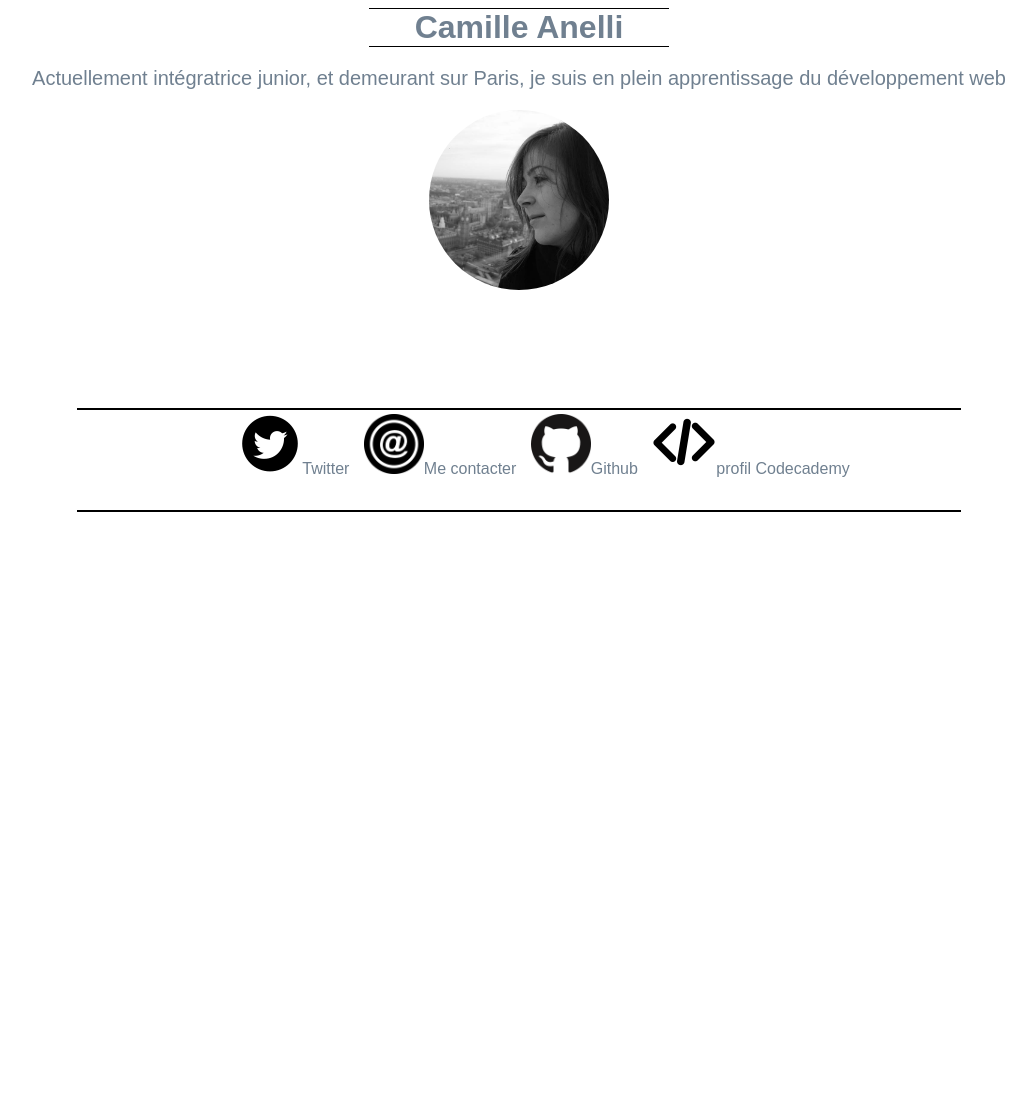
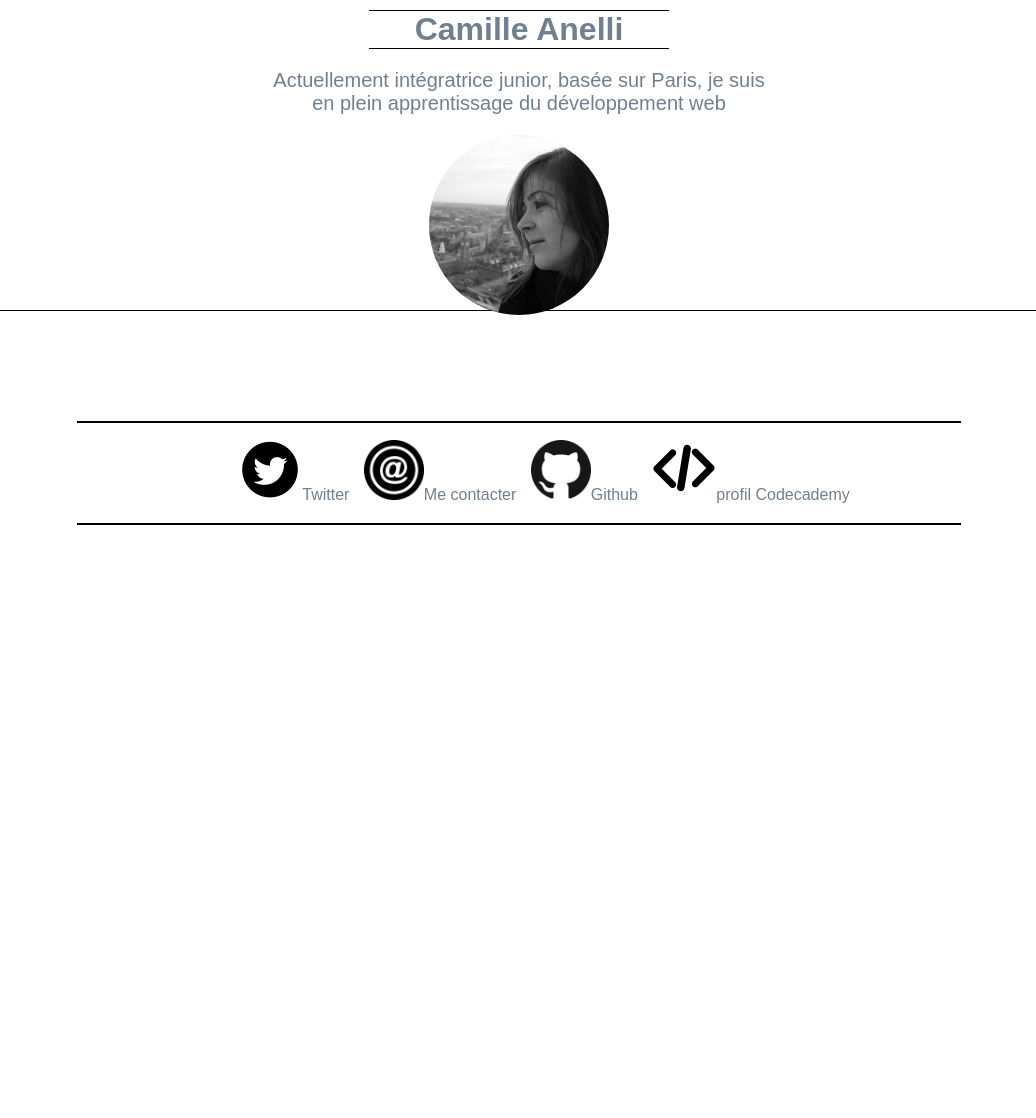
Before and after one commit to camilleanelli/camilleanelli.github.io, a Jekyll site: the page index.html, which Jekyll copies as it is, in a window 1280 px wide. Shown: the whole page, without its empty margins (121-1157 px from the left). Built offline with Jekyll 4.4.1, drawn with Linux system fonts in a browser that asks for light colours; after the commit the page ends 978 px from its top, so only the background shows below that.

Commit message:
modif homepage

```diff
--- a/blog.css
+++ b/blog.css
@@ -1,5 +1,6 @@
 body {
     font-family: sans-serif;
+    height: 100%;
 }
 
 .homepage {
@@ -11,27 +12,39 @@ body {
 header {
     height: 300px;
     width: auto;
-    background-color: white;
+    border-bottom: 1px solid black;
 
 }
 
 h1 {
-    margin: auto;
+    margin: 10px auto;
     text-align: center;
+    height: 4Opx;
     width: 300px;
     color: SlateGray;
     border-bottom: 1px solid black;
     border-top: 1px solid black;
 
 }
+
 .intro {
-    text-align: center;
-    color: SlateGray;
-    font-size: 20px;
+
+width: 500px;
+margin:20px auto;
+text-align: center;
+color: SlateGray;
+font-size: 20px;
 }
+
+.moi {
+    margin-bottom: 20px;
+    display: block;
+    margin: auto;
+    width: 180px;
+
+}
+
 .photo {
-    display: block;
-    margin: 0 auto;
     height: 180px;
     width: 180px;
     border-radius: 100px;
@@ -39,7 +52,7 @@ h1 {
 }
 
 .content {
-    height: 710px;
+    padding-top: 10px;
     width: auto;
 }
 
@@ -76,8 +89,8 @@ a {
 }
 
 ul {
-
-    margin-top: 10px;
+    padding-top: 13px;
+    margin-top: 20px;
     text-align: center;
     margin:auto;
 }
@@ -91,3 +104,7 @@ li {
     margin-left: 10px;
 
 }
+
+footer {
+    height: 100px;
+}
--- a/index.html
+++ b/index.html
@@ -13,8 +13,8 @@
 
     <header>
       <h1>Camille Anelli</h1>
-      <p class="intro">Actuellement intégratrice junior, et demeurant sur Paris, je suis en plein apprentissage du développement web</p>
-     <img src="images/camilleee.jpg" class="photo" alt="photo"/>
+      <p class="intro">Actuellement intégratrice junior, basée  sur Paris, je suis en plein apprentissage du développement web</p>
+    <p class="moi"><img src="images/camilleee.jpg" class="photo" alt="photo"/></p>
 </header>
 
   <div class="content">
@@ -30,6 +30,8 @@
     </ul>
       </nav>
     </div>
+
+<footer></footer>
 </div>
 
 
```
